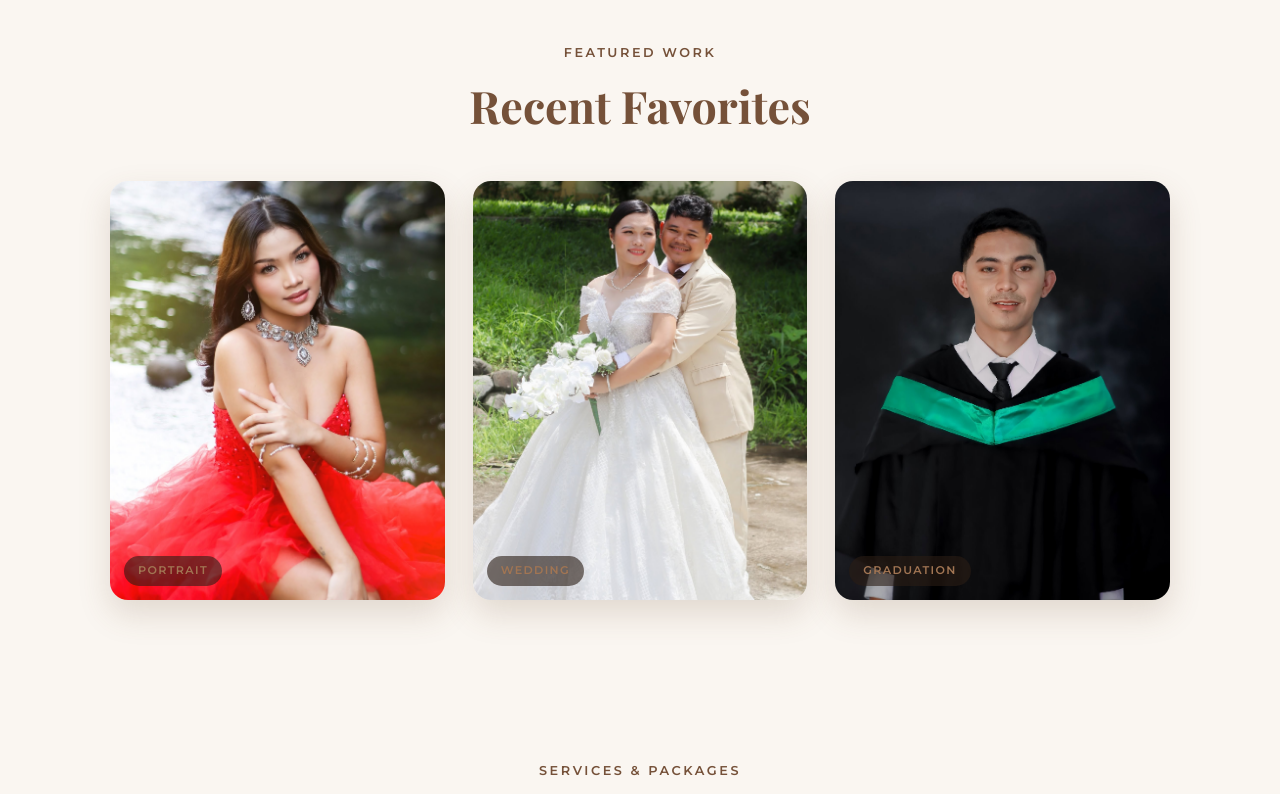
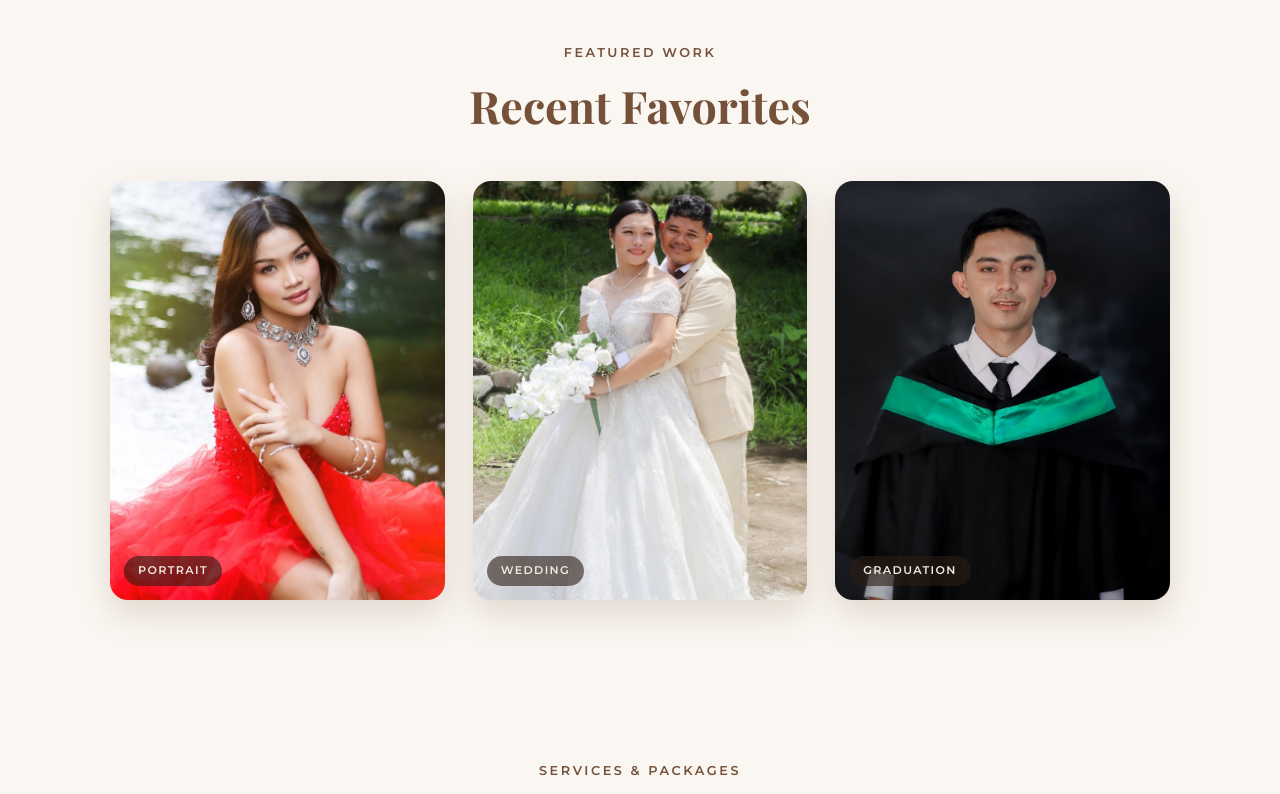
Before and after one commit to sesperadarrennina2024-wq/espera-website, a plain HTML site: page index.html in a window 1280 px wide. Shown: the part 635-1429 px from the top of the page. Drawn offline with nearby package versions, Linux system fonts and the light colour scheme; a web font is replaced by a local one.

Commit message:
change color text in  favorites

```diff
--- a/css/style.css
+++ b/css/style.css
@@ -209,7 +209,7 @@ section {
   aspect-ratio: 4 / 5;
   overflow: hidden;
   border-radius: 18px;
-  background-color: var(--sand);
+  background-color: #f1e7dc;
   box-shadow: 0 14px 32px rgba(117, 81, 57, 0.18);
   transition: transform 0.3s;
 }
@@ -227,7 +227,7 @@ section {
   bottom: 14px;
   padding: 5px 14px;
   background-color: rgba(43, 29, 20, 0.6);
-  color: var(--cream);
+  color: #f1e7dc;
   font-family: "Montserrat", Arial, sans-serif;
   font-weight: 600;
   font-size: 0.7rem;
```
